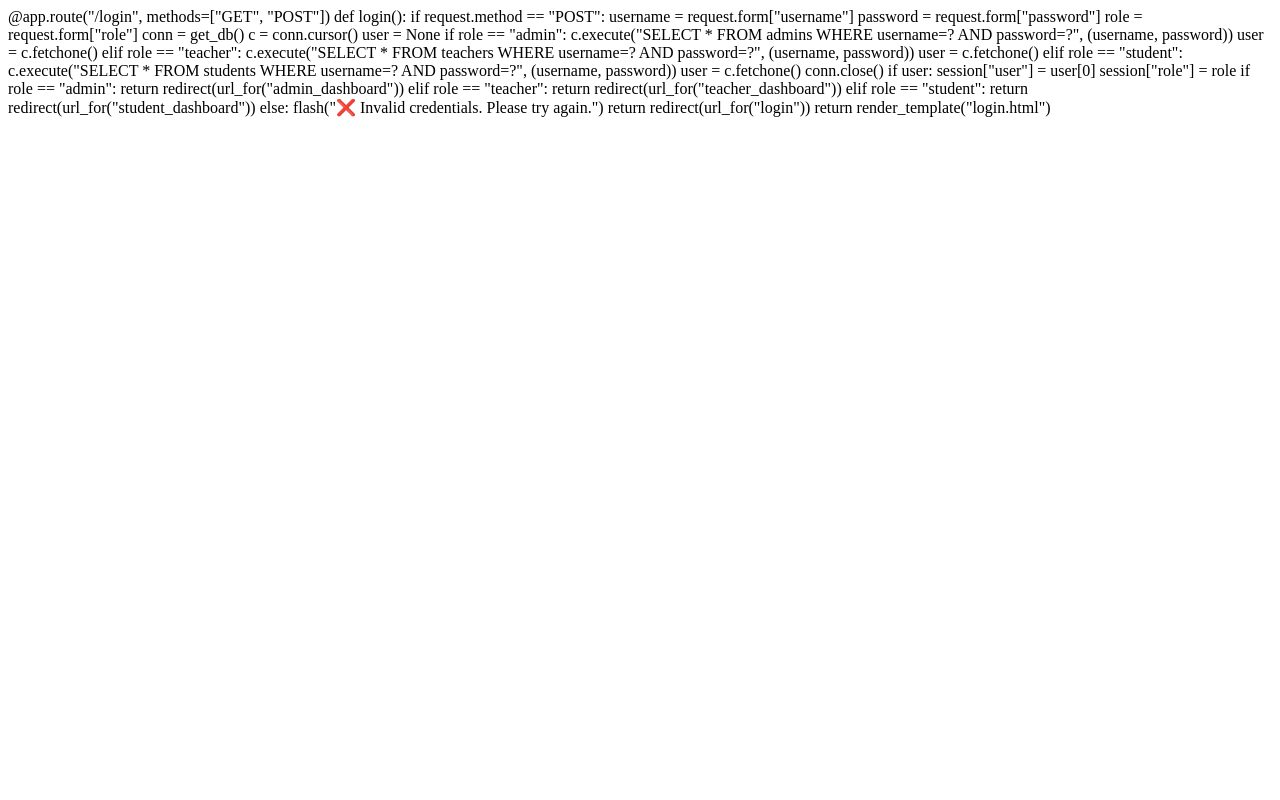
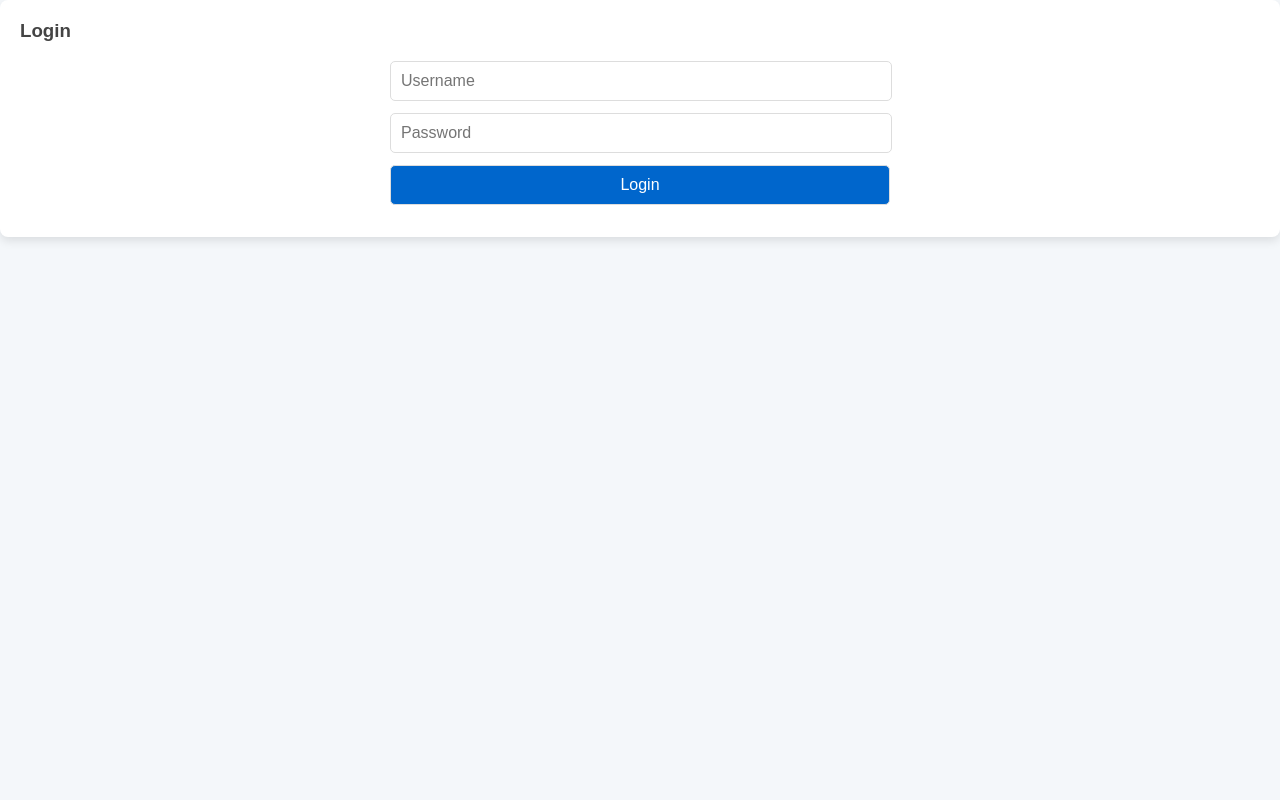
Before and after one commit to master-PA/Attendance-Code-, a Flask app: page / in a window 1280 px wide. Run offline with Flask 3, Linux system fonts and the light colour scheme.

Commit message:
Update login.html

```diff
--- a/templates/login.html
+++ b/templates/login.html
@@ -1,37 +1,28 @@
-@app.route("/login", methods=["GET", "POST"])
-def login():
-    if request.method == "POST":
-        username = request.form["username"]
-        password = request.form["password"]
-        role = request.form["role"]
-
-        conn = get_db()
-        c = conn.cursor()
-        user = None
-
-        if role == "admin":
-            c.execute("SELECT * FROM admins WHERE username=? AND password=?", (username, password))
-            user = c.fetchone()
-        elif role == "teacher":
-            c.execute("SELECT * FROM teachers WHERE username=? AND password=?", (username, password))
-            user = c.fetchone()
-        elif role == "student":
-            c.execute("SELECT * FROM students WHERE username=? AND password=?", (username, password))
-            user = c.fetchone()
-
-        conn.close()
-
-        if user:
-            session["user"] = user[0]
-            session["role"] = role
-            if role == "admin":
-                return redirect(url_for("admin_dashboard"))
-            elif role == "teacher":
-                return redirect(url_for("teacher_dashboard"))
-            elif role == "student":
-                return redirect(url_for("student_dashboard"))
-        else:
-            flash("❌ Invalid credentials. Please try again.")
-            return redirect(url_for("login"))
-
-    return render_template("login.html")
+<!DOCTYPE html>
+<html lang="en">
+<head>
+    <meta charset="UTF-8">
+    <meta name="viewport" content="width=device-width, initial-scale=1.0">
+    <title>Login</title>
+    <link rel="stylesheet" href="/static/style.css">
+</head>
+<body>
+    <div class="card">
+        <h3>Login</h3>
+        <form method="post" action="/login">
+            <input type="text" name="username" placeholder="Username" required>
+            <input type="password" name="password" placeholder="Password" required>
+            <button type="submit">Login</button>
+        </form>
+    </div>
+    {% with messages = get_flashed_messages() %}
+      {% if messages %}
+        <div class="flash">
+            {% for message in messages %}
+                <p style="color:red;">{{ message }}</p>
+            {% endfor %}
+        </div>
+      {% endif %}
+    {% endwith %}
+</body>
+</html>
```
